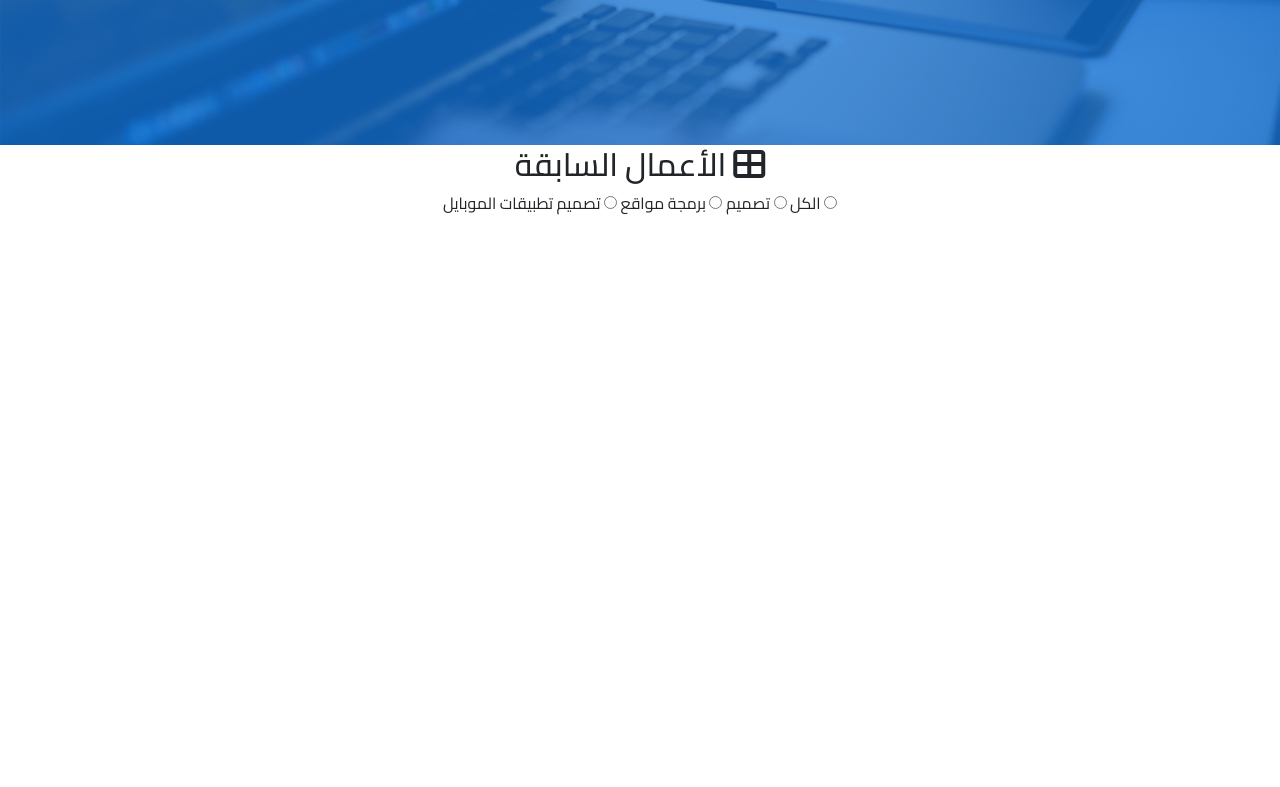
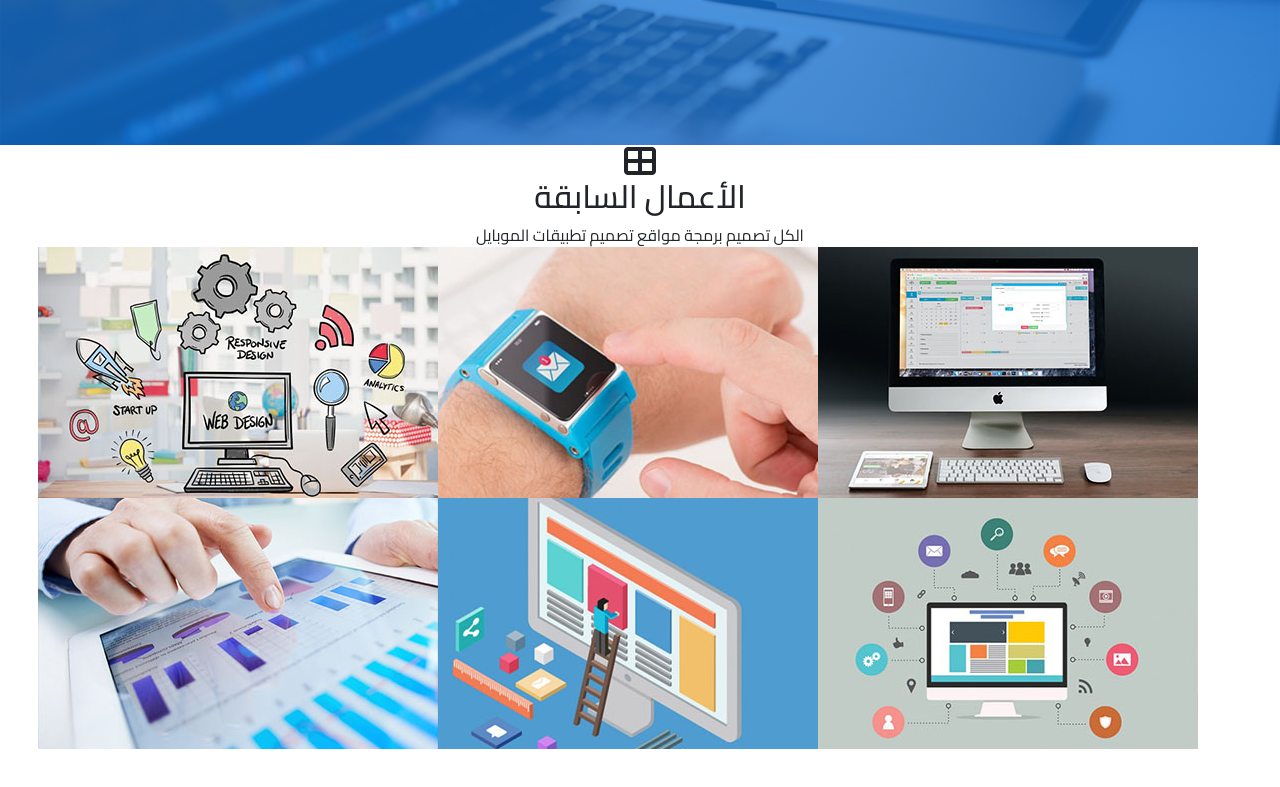
Before and after one commit to n19awaf/Landing-pages, a plain HTML site: page PORTFOLIO/index.html in a window 1280 px wide. Shown: the part 1876-2663 px from the top of the page. Drawn offline with nearby package versions, Linux system fonts and the light colour scheme.

Commit message:
last updated

```diff
--- a/PORTFOLIO/index.html
+++ b/PORTFOLIO/index.html
@@ -179,23 +179,45 @@
         <section class="gallery  text-center" id="gallery">
             <div class="gallery-title">
                 <h2>
-                    <i class="fas fa-th-large" aria-hidden="true"></i>
+                    <i class="fas fa-th-large d-block" aria-hidden="true"></i>
                     الأعمال السابقة
                 </h2>
             </div>
             <div class="container">
                 <div class="gallery-work">
-                    <input type="radio" name="radio-set-1" id="item-type-all" class="item-type-all">
+                    <input type="radio" name="radio-set-1" id="item-type-all" class="item-type-all d-none" checked="checked">
                     <label for="item-type-all" class="label-type-all">الكل</label>
 
-                    <input type="radio" name="radio-set-1" id="item-type-1" class="item-type-1">
+                    <input type="radio" name="radio-set-1" id="item-type-1" class="item-type-1 d-none">
                     <label for="item-type-1" class="label-type-1">تصميم</label>
 
-                    <input type="radio" name="radio-set-1" id="item-type-2" class="item-type-2">
+                    <input type="radio" name="radio-set-1" id="item-type-2" class="item-type-2 d-none">
                     <label for="item-type-2" class="label-type-2">برمجة مواقع</label>
 
-                    <input type="radio" name="radio-set-1" id="item-type-3" class="item-type-3">
+                    <input type="radio" name="radio-set-1" id="item-type-3" class="item-type-3 d-none">
                     <label for="item-type-3" class="label-type-3">تصميم تطبيقات الموبايل</label>
+
+                    <div class="row items">
+                        <div class="col-sm-6 col-md-4 item item-type-1">
+                            <img src="images/1.jpg" alt="">
+                        </div>
+                        <div class="col-sm-6 col-md-4 item item-type-3">
+                            <img src="images/2.jpg" alt="">
+                        </div>
+                        <div class="col-sm-6 col-md-4 item item-type-2">
+                            <img src="images/3.jpg" alt="">
+                        </div>
+                        <div class="col-sm-6 col-md-4 item item-type-2">
+                            <img src="images/4.jpg" alt="">
+                        </div>
+                        <div class="col-sm-6 col-md-4 item item-type-1">
+                            <img src="images/5.jpg" alt="">
+                        </div>
+                        <div class="col-sm-6 col-md-4 item item-type-3">
+                            <img src="images/6.jpg" alt="">
+                        </div>
+
+                    </div>
 
                 </div>
             </div>
```
